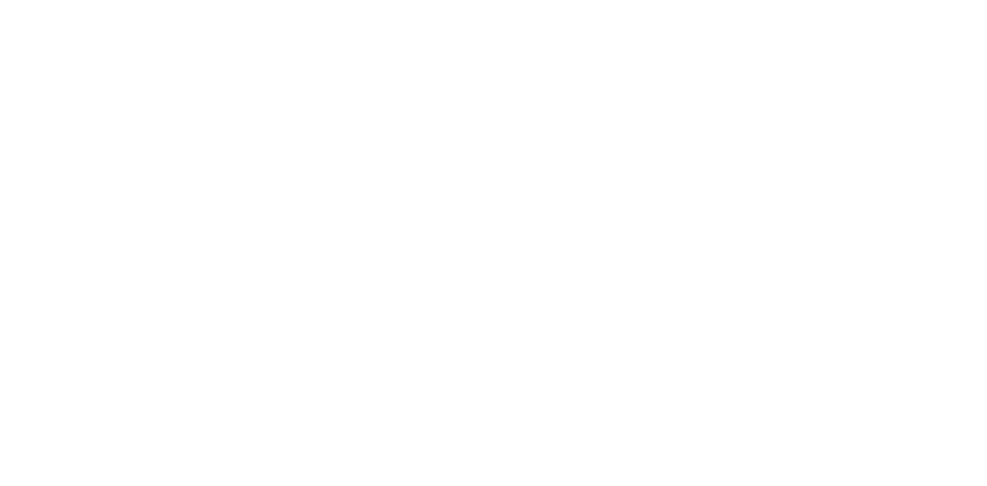
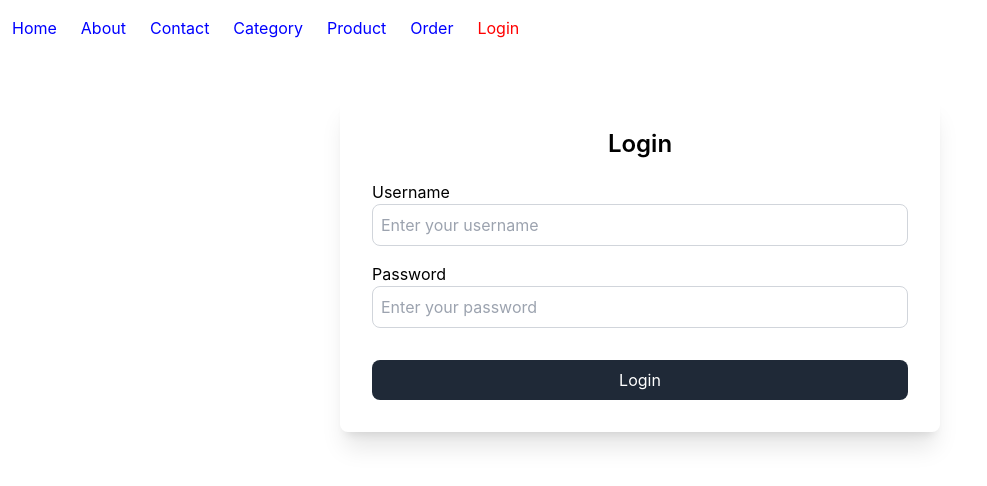
Before and after one commit to teshankalhara/CRUD_React_Front_End, a React (Vite) app: page /login in a window 1280 px wide. Before the commit this address had no page. Shown: the top 486 px of the page, without its empty margins (0-987 px from the left). Built offline with nearby package versions, Linux system fonts and the light colour scheme; a web font is replaced by a local one.

Commit message:
auth sec

```diff
--- a/src/App.tsx
+++ b/src/App.tsx
@@ -1,5 +1,5 @@
 import './App.css'
-import { BrowserRouter,Routes, Route } from 'react-router-dom'
+import { BrowserRouter, Routes, Route } from 'react-router-dom'
 import Home from './pages/Home'
 import Profile from './pages/Profile'
 import Category from './pages/Category'
@@ -8,22 +8,31 @@ import Contact from './pages/Contact'
 import Product from './pages/Product'
 import Order from './pages/orders/Orders'
 import CreateOrder from './pages/orders/CreateOrder'
+import { AuthProvider } from './context/AuthContext'
+import Login from './pages/auth/login'
+import ProtectedRoute from './components/ProtectedRoute'
 
-//parent components
-function App() {
-  return(
-    <BrowserRouter>
-      <Routes>
-        <Route path='/' element={<Home/>}/>
-        <Route path='/profile' element={<Profile/>}/>
-        <Route path='/category' element={<Category/>}/>
-        <Route path='/product' element={<Product/>}/>
-        <Route path='/about' element={<About/>}/>
-        <Route path='/contact' element={<Contact/>}/>
-        <Route path='/order' element={<Order/>}/>
-        <Route path='/order/create' element={<CreateOrder/>}/>
-      </Routes>
-    </BrowserRouter>
+//parent component
+function App() {//functional component
+  return (
+    <AuthProvider>
+      <BrowserRouter>
+        <Routes>
+          {/* protected routes - need login to access*/}
+          <Route element={<ProtectedRoute />}>
+            <Route path='/' element={<Home />} />
+            <Route path='/profile' element={<Profile />} />
+            <Route path='/category' element={<Category />} />
+            <Route path='/product' element={<Product />} />
+            <Route path='/about' element={<About />} />
+            <Route path='/contact' element={<Contact />} />
+            <Route path='/order' element={<Order />} />
+            <Route path='/order/create' element={<CreateOrder />} />
+          </Route>
+          <Route path='/login' element={<Login />} />
+        </Routes>
+      </BrowserRouter>
+    </AuthProvider>
   )
 }
 
--- a/src/components/NavBar.tsx
+++ b/src/components/NavBar.tsx
@@ -1,14 +1,22 @@
 import { Link, useLocation } from "react-router-dom"
+import { useAuth } from "../context/AuthContext"
 
 function NavBar() {
+    const { logout, isAuthenticated } = useAuth()
+
     const navigation = [
         { name: "Home", path: "/" },
         { name: "About", path: "/about" },
         { name: "Contact", path: "/contact" },
         { name: "Category", path: "/category" },
         { name: "Product", path: "/product" },
-        { name: "Order", path: "/order"}
+        { name: "Order", path: "/order" }
     ]
+
+    if (!isAuthenticated) {
+        navigation.push({ name: "Login", path: "/login" })
+    }
+
     const location = useLocation()
     return (
         <nav>
@@ -31,6 +39,9 @@ function NavBar() {
                         )
                     })
                 }
+                {isAuthenticated &&
+                    <button onClick={logout} className="mx-8 py-3 px-4 bg-red-600 text-white rounded-lg hover:bg-red-800 text-sm" type="button">Logout</button>
+                }
             </ul>
         </nav>
     )
--- /dev/null
+++ b/src/components/ProtectedRoute.tsx
@@ -0,0 +1,18 @@
+import { useAuth } from "../context/AuthContext"
+import { Navigate, Outlet } from "react-router-dom"
+
+function ProtectedRoute() {
+    const { isAuthenticated, loading } = useAuth()
+
+    if (!loading) {
+        if (isAuthenticated) {
+            return <Outlet />
+        } else {
+            return (
+                <Navigate to="/login" />
+            )
+        }
+    }
+}
+
+export default ProtectedRoute
--- /dev/null
+++ b/src/context/AuthContext.tsx
@@ -0,0 +1,53 @@
+import { createContext, useContext, useEffect, useState } from "react"
+import AuthContextType from "../types/AuthContextType"
+import AuthProviderPropsType from "../types/AuthProviderPropsType"
+
+export const AuthContext = createContext<AuthContextType>({
+    isAuthenticated: false,
+    jwtToken: null,
+    loading: true,
+    login: () => { },
+    logout: () => { }
+})
+
+export function AuthProvider({ children }: AuthProviderPropsType) {
+    const [isAuthenticated, setIsAuthenticated] = useState<boolean>(false)
+    const [jwtToken, setJwtToken] = useState<string | null>(null)
+    const [loading, setLoading] = useState<boolean>(true)
+
+    function login(jwtToken: string) {
+        setIsAuthenticated(true)
+        setJwtToken(jwtToken)
+        localStorage.setItem("token", jwtToken)
+    }
+
+    function logout() {
+        setIsAuthenticated(false)
+        setJwtToken(null)
+        localStorage.removeItem("token")
+    }
+
+    useEffect(() => {
+        const token = localStorage.getItem("token")
+        if (token != null) {
+            setIsAuthenticated(true)
+            setJwtToken(token)
+            setLoading(false)
+        }else{
+            setLoading(false)
+        }
+    }, [])
+
+    return (
+        <AuthContext.Provider value={{ isAuthenticated, jwtToken, loading, login, logout }}>
+            {children}
+        </AuthContext.Provider>
+    )
+}
+
+export const useAuth = () => useContext(AuthContext)
+/*
+export function useAuth(){
+    return useContext(AuthContext)
+}
+*/
--- a/src/pages/Category.tsx
+++ b/src/pages/Category.tsx
@@ -2,20 +2,31 @@ import axios from "axios"
 import { useEffect, useState } from "react"
 import CategoryType from "../types/CategoryType"
 import NavBar from "../components/NavBar"
+import { useAuth } from "../context/AuthContext"
 
 function Category() {
+    const { isAuthenticated, jwtToken } = useAuth()
+
     const [categories, setCategories] = useState<CategoryType[]>([])
     const [categoryName, setCategoryName] = useState<string>("")
 
     async function loadCategories() {
-        const response = await axios.get("http://localhost:9000/categories")
+        const response = await axios.get("http://localhost:9000/categories", config)
         console.log(response)
         setCategories(response.data)
     }
 
+    const config = {
+        headers: {
+            Authorization: `Bearer ${jwtToken}`
+        }
+    }
+
     useEffect(function () {//page load to do something want
-        loadCategories() // function that will be triggered at the side effect
-    }, [])//[] dependency array, if it is empty it will be triggered only one,
+        if (isAuthenticated) {
+            loadCategories() // function that will be triggered at the side effect
+        }
+    }, [isAuthenticated])//[] dependency array, if it is empty it will be triggered only one,
     // we can get change value example category name every time category name change it wll be update
 
     function handleCategoryName(event: any) {
@@ -26,7 +37,7 @@ function Category() {
         const data = {
             name: categoryName
         }
-        const response = await axios.post("http://localhost:9000/categories", data)
+        const response = await axios.post("http://localhost:9000/categories", data, config)
         console.log(response)
         loadCategories()
         setCategoryName("")
--- a/src/pages/Product.tsx
+++ b/src/pages/Product.tsx
@@ -3,8 +3,11 @@ import NavBar from "../components/NavBar"
 import { useEffect, useState } from "react"
 import ProductType from "../types/ProductType"
 import CategoryType from "../types/CategoryType"
+import { useAuth } from "../context/AuthContext"
 
 function Product() {
+    const { isAuthenticated, jwtToken } = useAuth()
+
     const [products, setProduct] = useState<ProductType[]>([])
     const [productName, setProductName] = useState<string>("")
     const [productPrice, setProductPrice] = useState<number>(0.0)
@@ -13,21 +16,29 @@ function Product() {
 
     const [categories, setCategories] = useState<CategoryType[]>([])
 
+    const config = {
+        headers: {
+            Authorization: `Bearer ${jwtToken}`
+        }
+    }
+
     async function loadProducts() {
-        const response = await axios.get("http://localhost:9000/products")
+        const response = await axios.get("http://localhost:9000/products", config)
         setProduct(response.data)
     }
 
     async function loadCategories() {
-        const response = await axios.get("http://localhost:9000/categories")
+        const response = await axios.get("http://localhost:9000/categories", config)
         console.log(response)
         setCategories(response.data)
     }
 
     useEffect(function () {
-        loadProducts()
-        loadCategories()
-    }, [])
+        if (isAuthenticated) {
+            loadProducts()
+            loadCategories()
+        }
+    }, [isAuthenticated])
 
     function handleProductName(event: any) {
         setProductName(event.target.value)
--- /dev/null
+++ b/src/pages/auth/Login.tsx
@@ -0,0 +1,76 @@
+import { useState } from "react"
+import NavBar from "../../components/NavBar"
+import axios from "axios"
+import { useAuth } from "../../context/AuthContext"
+import { useNavigate } from "react-router-dom";
+
+function Login() {
+    const {login} = useAuth()
+
+    const navigate=useNavigate()
+
+    const [username,setUsername]=useState<string>("")
+    const [password,setPassword]=useState<string>("")
+    const [error,setError]=useState<string>("")
+
+    async function submit(event:any){
+        event.preventDefault()//disable default form submission
+
+        if(username===""||password===""){//validate
+            setError("Username and Password are required!!")
+        }
+
+        const data={
+            username:username,
+            password:password
+        }
+
+        try{
+            const response =await axios.post("http://localhost:9000/auth/login",data)
+            //console.log(response)
+            login(response.data)
+            navigate("/")
+        }catch(error){
+            setError("There was an error logging in")
+        }
+    }
+
+    return (
+        <>
+            <NavBar />
+            <div className="container mx-auto p-10">
+                <div className="max-w-[600px] p-8 shadow-xl rounded-lg mx-auto">
+                    <div className="text-center mb-5">
+                        <h1 className="text-2xl font-semibold">Login</h1>
+                    </div>
+
+                    <form onSubmit={submit}>
+                        <div className="mb-4">
+                            <label className="block">Username</label>
+                            <input type="text" onChange={function(event){
+                                setUsername(event.target.value)
+                                setError("")
+                            }} className="block w-full p-2 border border-gray-300 rounded-lg" placeholder="Enter your username" />
+                        </div>
+
+                        <div className="mb-4">
+                            <label className="block">Password</label>
+                            <input type="password" onChange={function(event){
+                                setPassword(event.target.value)
+                                setError("")
+                            }} className="block w-full p-2 border border-gray-300 rounded-lg" placeholder="Enter your password" />
+                        </div>
+
+                        {error&&<div className="text-sm text-red-500">{error}</div>}
+
+                        <div className="mt-8">
+                            <button type="submit" className="bg-gray-800 text-white px-4 py-2 rounded-lg w-full hover:bg-slate-700">Login</button>
+                        </div>
+                    </form>
+                </div>
+            </div>
+        </>
+    )
+}
+
+export default Login
--- a/src/pages/orders/CreateOrder.tsx
+++ b/src/pages/orders/CreateOrder.tsx
@@ -3,13 +3,22 @@ import NavBar from "../../components/NavBar"
 import ProductType from "../../types/ProductType"
 import axios from "axios"
 import { useNavigate } from "react-router-dom"
+import { useAuth } from "../../context/AuthContext"
 
 function CreateOrder() {
+    const { isAuthenticated, jwtToken } = useAuth()
+
     const [products, setProducts] = useState<ProductType[]>([])
+
+    const config = {
+        headers: {
+            Authorization: `Bearer ${jwtToken}`
+        }
+    }
 
     async function loadProduct() {
         try {
-            const response = await axios.get("http://localhost:9000/products")
+            const response = await axios.get("http://localhost:9000/products",config)
             console.log(response)
             setProducts(response.data)
         } catch (error: any) {
@@ -18,8 +27,10 @@ function CreateOrder() {
     }
 
     useEffect(() => {
-        loadProduct()
-    }, [])
+        if(isAuthenticated){
+            loadProduct()
+        }
+    }, [isAuthenticated])
 
     const [orderedProduct, setOrderedProduct] = useState<ProductType[]>([])
     const [total, setTotal] = useState<number>(0)
@@ -47,7 +58,7 @@ function CreateOrder() {
         })
 
         try {
-            await axios.post("http://localhost:9000/orders", { productIds: productIds })
+            await axios.post("http://localhost:9000/orders", { productIds: productIds },config)
             navigate("/order")
         } catch (error) {
             console.log(error)
--- a/src/pages/orders/Orders.tsx
+++ b/src/pages/orders/Orders.tsx
@@ -3,14 +3,22 @@ import NavBar from "../../components/NavBar"
 import OrderType from "../../types/OrderType"
 import axios from "axios"
 import { Link } from "react-router-dom"
+import { useAuth } from "../../context/AuthContext"
 
 function Order() {
+    const { isAuthenticated, jwtToken } = useAuth()
 
     const [orders, setOrders] = useState<OrderType[]>([])
 
+    const config = {
+        headers: {
+            Authorization: `Bearer ${jwtToken}`
+        }
+    }
+
     async function loadOrders() {
         try {
-            const response = await axios.get("http://localhost:9000/orders")
+            const response = await axios.get("http://localhost:9000/orders", config)
             console.log(response)
             setOrders(response.data)
         } catch (error: any) {
@@ -19,8 +27,10 @@ function Order() {
     }
 
     useEffect(function () {
-        loadOrders()
-    }, [])
+        if (isAuthenticated) {
+            loadOrders()
+        }
+    }, [isAuthenticated])
 
     return (
         <>
--- /dev/null
+++ b/src/types/AuthContextType.tsx
@@ -0,0 +1,8 @@
+interface AuthContextType{
+    isAuthenticated:boolean,
+    jwtToken:string|null,
+    login:(jwtToken:string)=>void,
+    logout:()=>void
+}
+
+export default AuthContextType
--- /dev/null
+++ b/src/types/AuthProviderPropsType.tsx
@@ -0,0 +1,7 @@
+import { ReactNode } from "react"
+
+interface AuthProviderPropsType{
+    children:ReactNode
+}
+
+export default AuthProviderPropsType
```
Also changed, not shown: src/pages/Home.tsx (+17 -10 lines).
